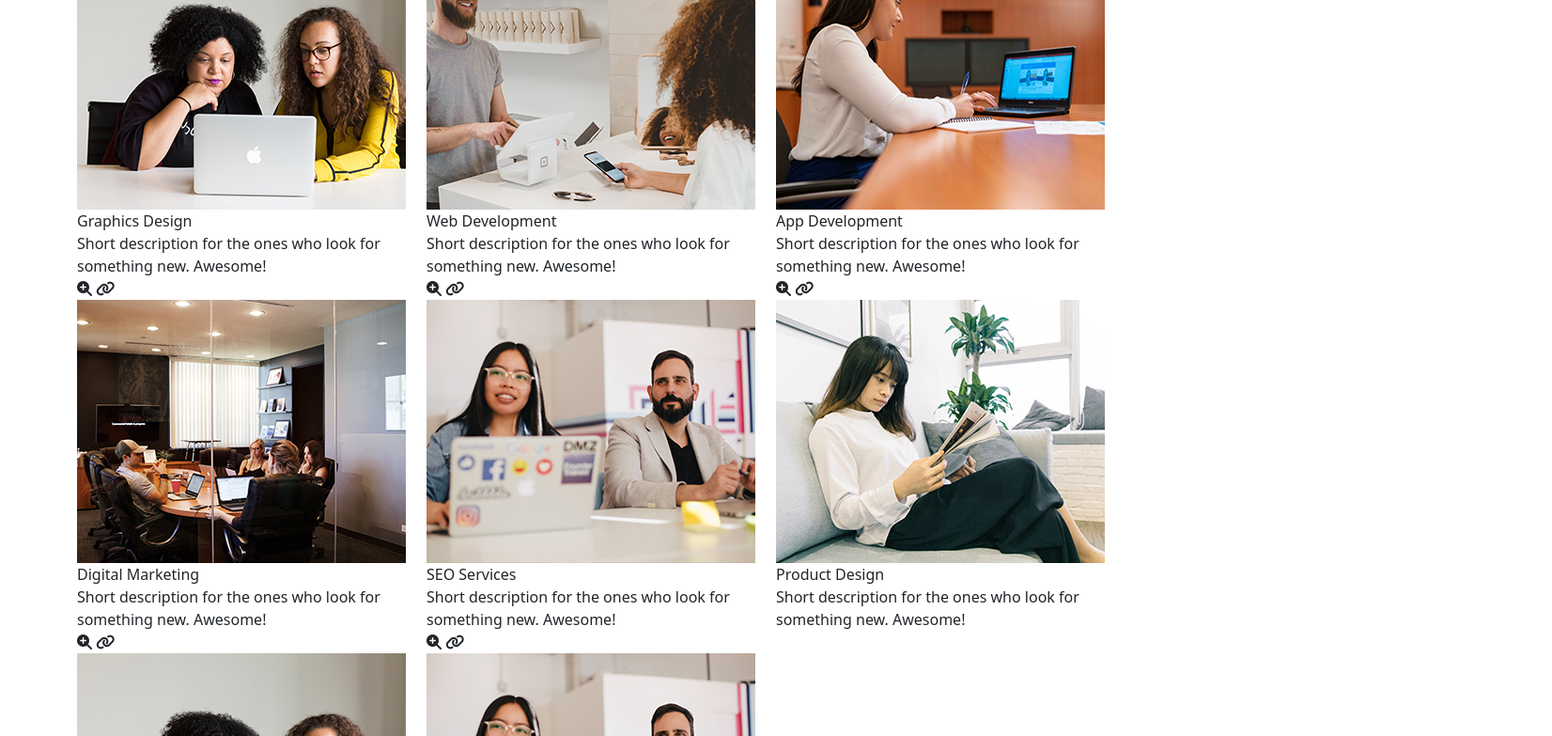
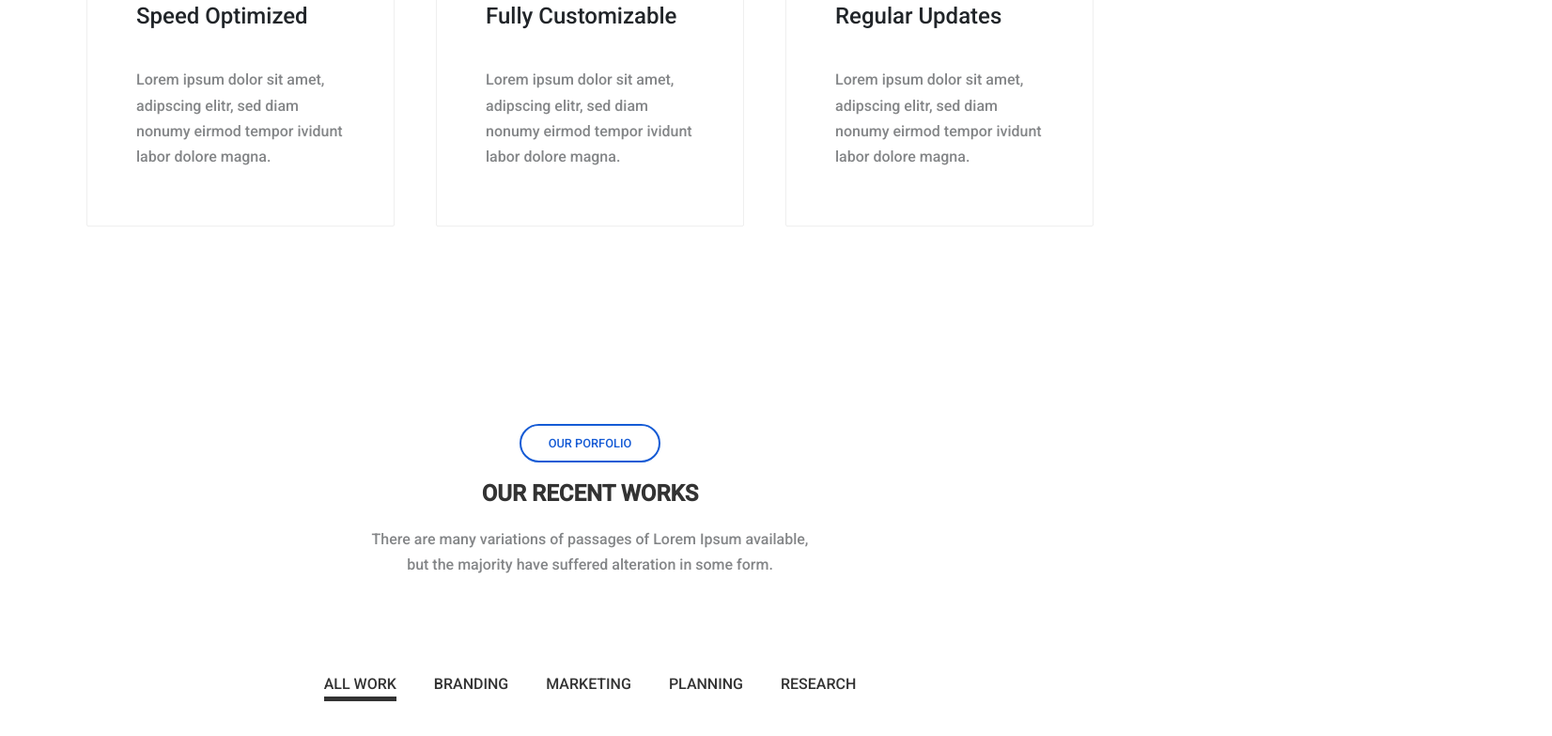
Before and after one commit to Tuty3107/onepage, a website: page index.html in a window 1280 px wide. Shown: the part 1928-2711 px from the top of the page at 94% size, 1652 px wide, since content can reach past the window. Drawn offline with nearby package versions, Linux system fonts and the light colour scheme; the site is published under a folder, as on GitHub Pages, so addresses that start at the root find nothing.

Commit message:
first commit

```diff
--- a/index.html
+++ b/index.html
@@ -10,7 +10,7 @@
 <script src="https://kit.fontawesome.com/5d3385d697.js" crossorigin="anonymous"></script>
 <link href="https://cdn.jsdelivr.net/npm/bootstrap@5.1.3/dist/css/bootstrap.min.css" rel="stylesheet" integrity="sha384-1BmE4kWBq78iYhFldvKuhfTAU6auU8tT94WrHftjDbrCEXSU1oBoqyl2QvZ6jIW3" crossorigin="anonymous">
 <script src="https://cdn.jsdelivr.net/npm/bootstrap@5.0.2/dist/js/bootstrap.bundle.min.js" integrity="sha384-MrcW6ZMFYlzcLA8Nl+NtUVF0sA7MsXsP1UyJoMp4YLEuNSfAP+JcXn/tWtIaxVXM" crossorigin="anonymous"></script>
-<link rel="stylesheet" href="/css/main.css">
+<link rel="stylesheet" href="css/main.css">
 </head>
 <body>
 <!--Navbar-->
@@ -1070,6 +1070,6 @@
         </div>
     </div>
 </div>
-<script src="/js/main.js"></script>
+<script src="js/main.js"></script>
 </body>
 </html>
```
